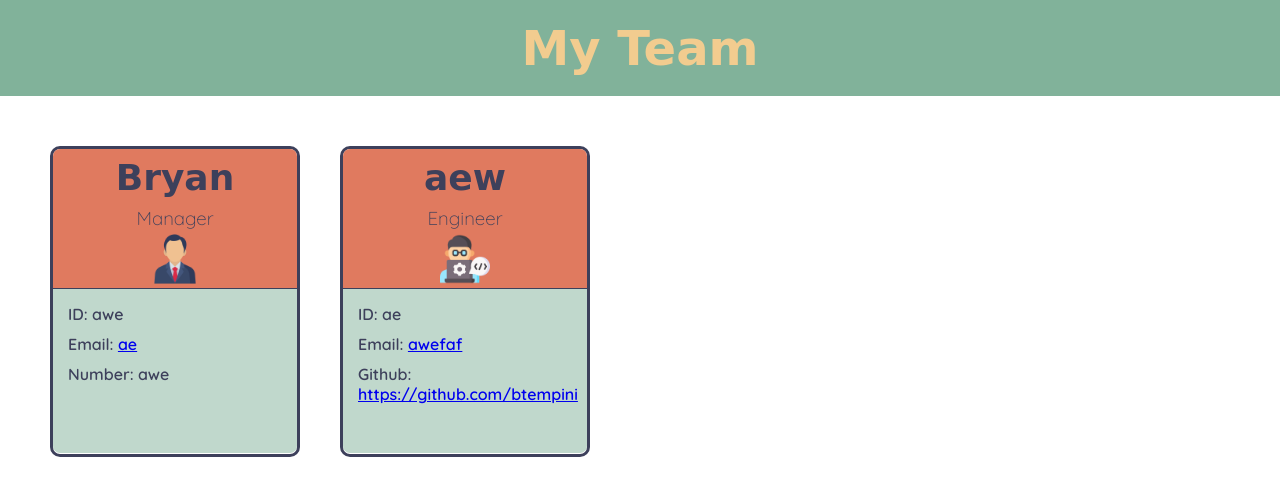
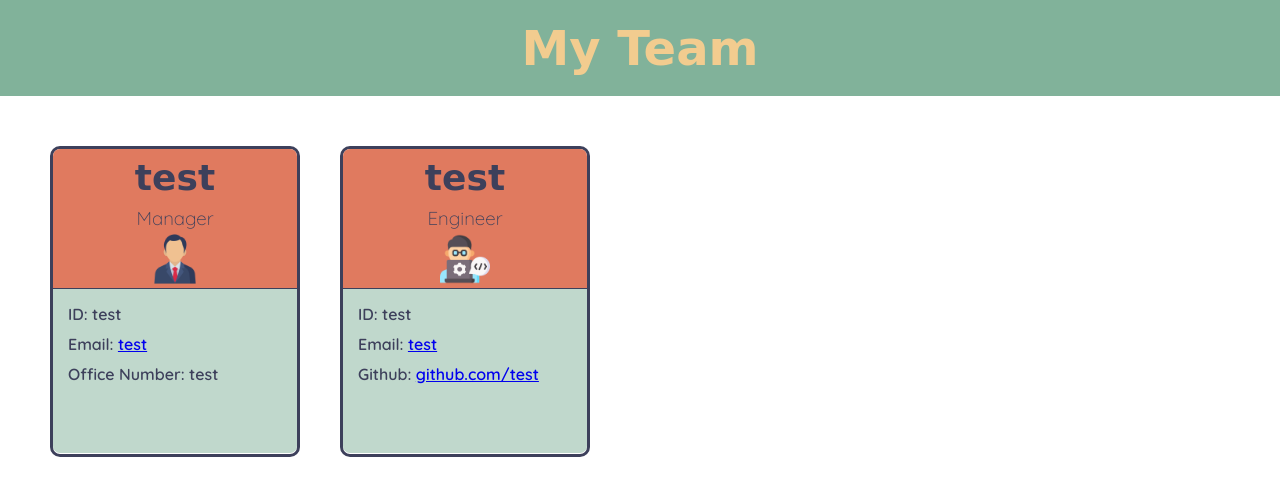
Before and after one commit to btempini/Team-Profile-Generator, a website: page index.html in a window 1280 px wide. Drawn offline with Linux system fonts and the light colour scheme; a web font is replaced by a local one.

Commit message:
finishing testing

```diff
--- a/index.html
+++ b/index.html
@@ -15,27 +15,27 @@
   <div class="container">
     <div class="card">
       <div class="cardTitle">
-        <h2>Bryan</h2>
+        <h2>test</h2>
         <h3>Manager</h3>
         <img src="./src/manager.png" alt="manager"/>
       </div>
       <div class="contents">
-        <p>ID: awe</p>
-        <p>Email: <a href="mailto:ae">ae</a></p>
-        <p>Number: awe</p>
+        <p>ID: test</p>
+        <p>Email: <a href="mailto:test">test</a></p>
+        <p>Office Number: test</p>
       </div>
     </div>
 
         <div class="card">
           <div class="cardTitle">
-            <h2>aew</h2>
+            <h2>test</h2>
             <h3>Engineer</h3>
             <img src="./src/software-engineer.png" alt="engineer"/>
           </div>
           <div class="contents">
-            <p>ID: ae</p>
-            <p>Email: <a href="mailto:awefaf">awefaf</a></p>
-            <p>Github: <a href="https://github.com/btempini" target="_blank">https://github.com/btempini</a></p>
+            <p>ID: test</p>
+            <p>Email: <a href="mailto:test">test</a></p>
+            <p>Github: <a href="https://www.github.com/test" target="_blank">github.com/test</a></p>
           </div>
         </div>
 
```
Also changed, not shown: README.md, dist/generateHTML.js.
